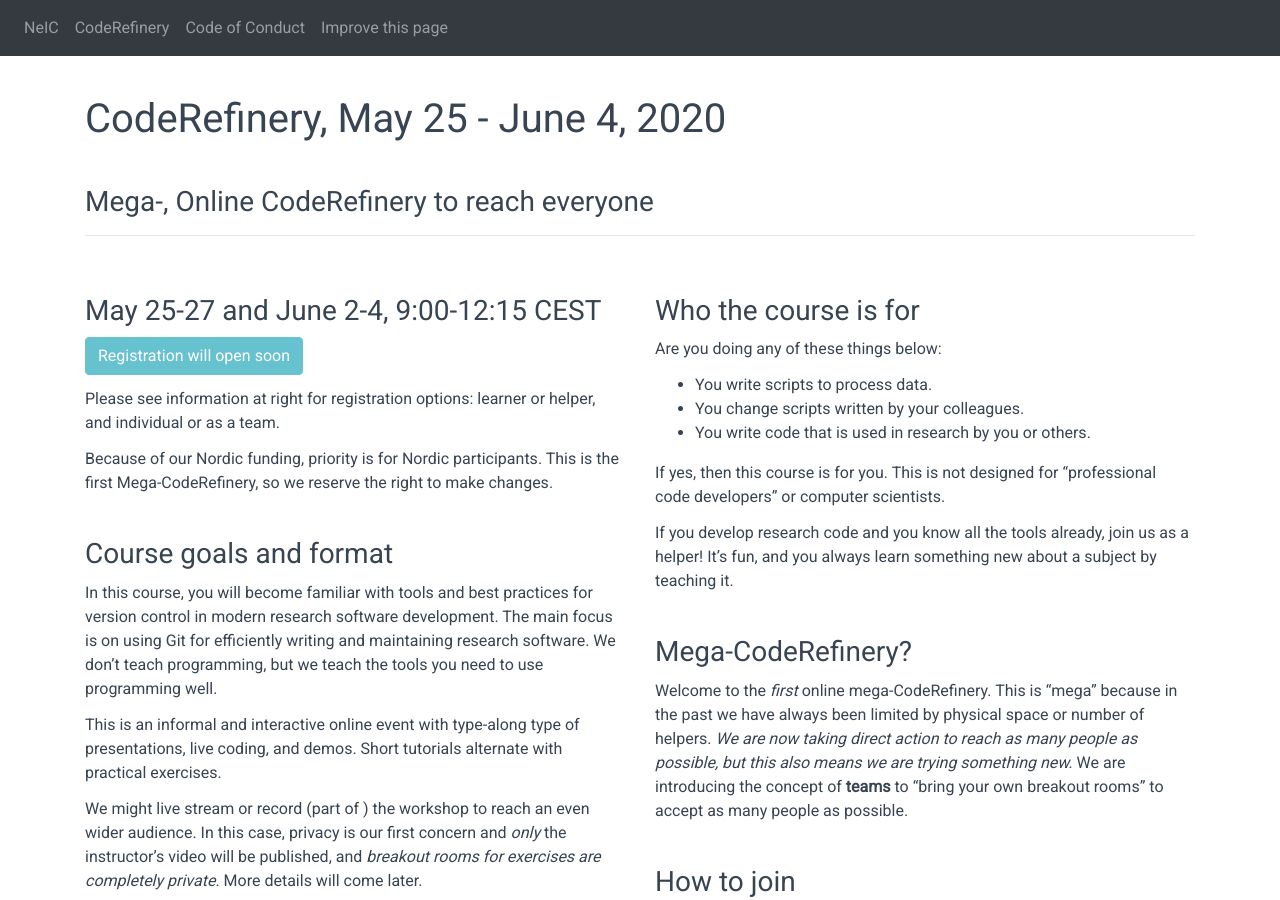
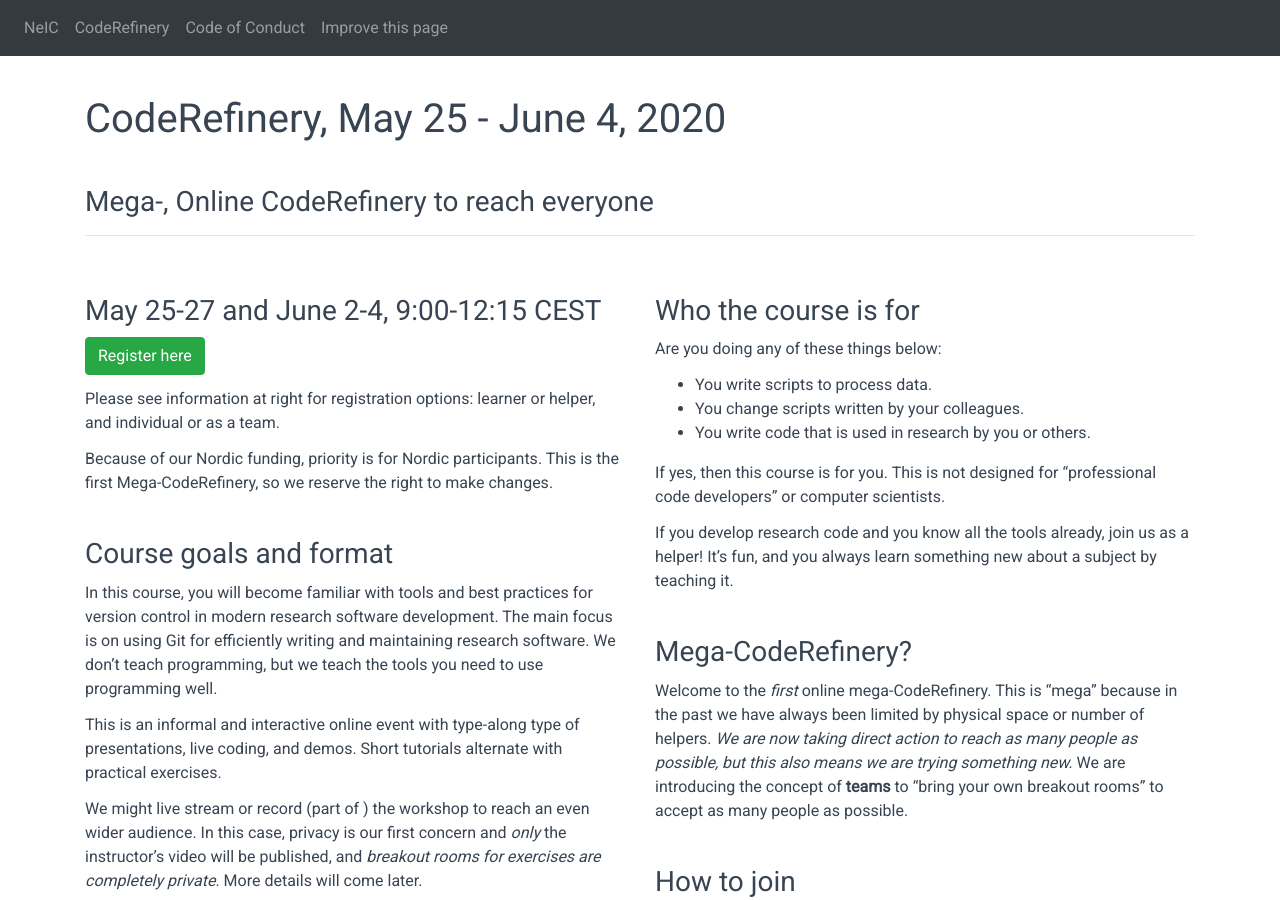
Before and after one commit to eglerean/2020-05-25-online, a Jekyll site: the page built from index.md, in a window 1280 px wide and 900 px high. Built offline with Jekyll 4.4.1, drawn with Linux system fonts in a browser that asks for light colours; comment, search, counter and statistics services are not loaded.

Commit message:
Open registration

```diff
--- a/left_column.md
+++ b/left_column.md
@@ -2,7 +2,7 @@
 
 ### May 25-27 and June 2-4, 9:00-12:15 CEST
 
-<a class="btn btn-info disabled" href="#" data-mode="1" target="_blank">Registration will open soon</a>
+<a class="btn btn-success" href="https://indico.neic.no/event/141/registrations/66/" data-mode="1" target="_blank">Register here</a>
 
 Please see information at right for registration options: learner or
 helper, and individual or as a team.
```
